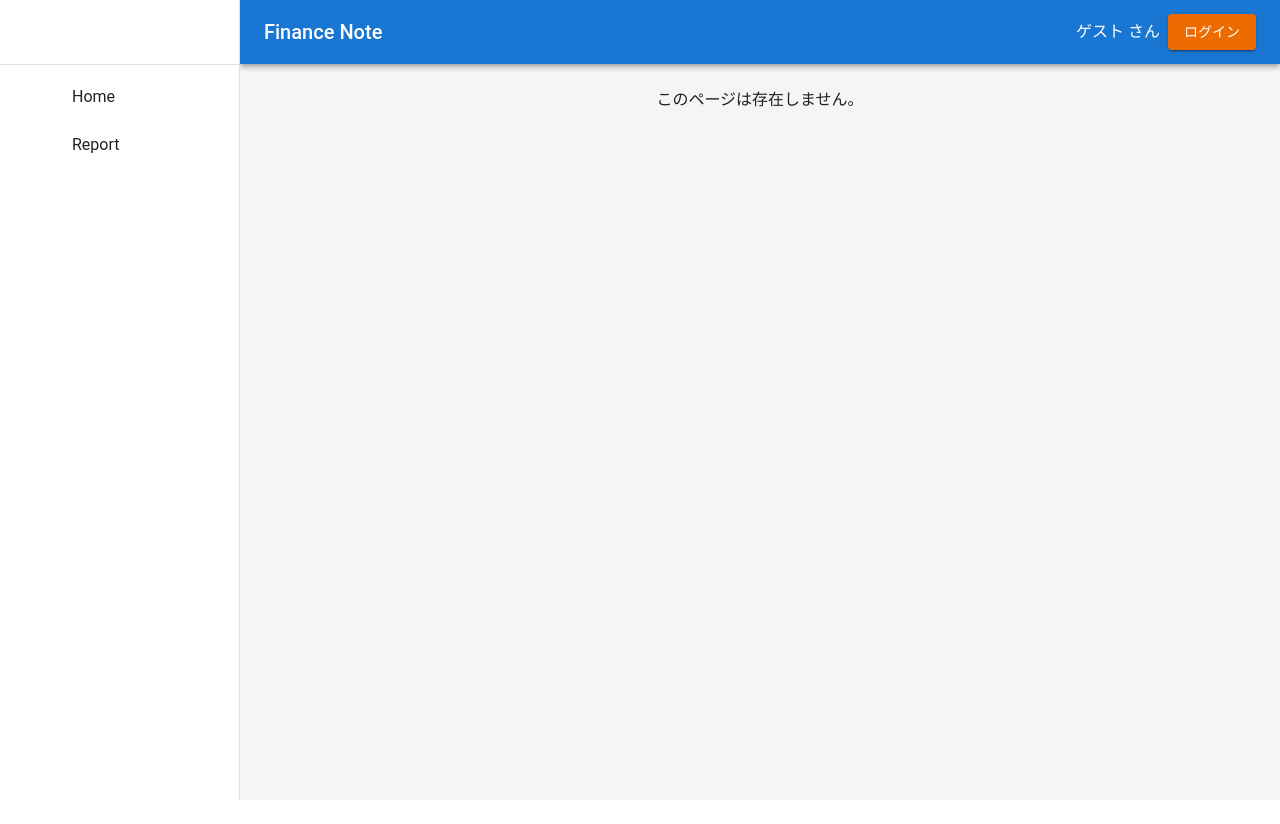
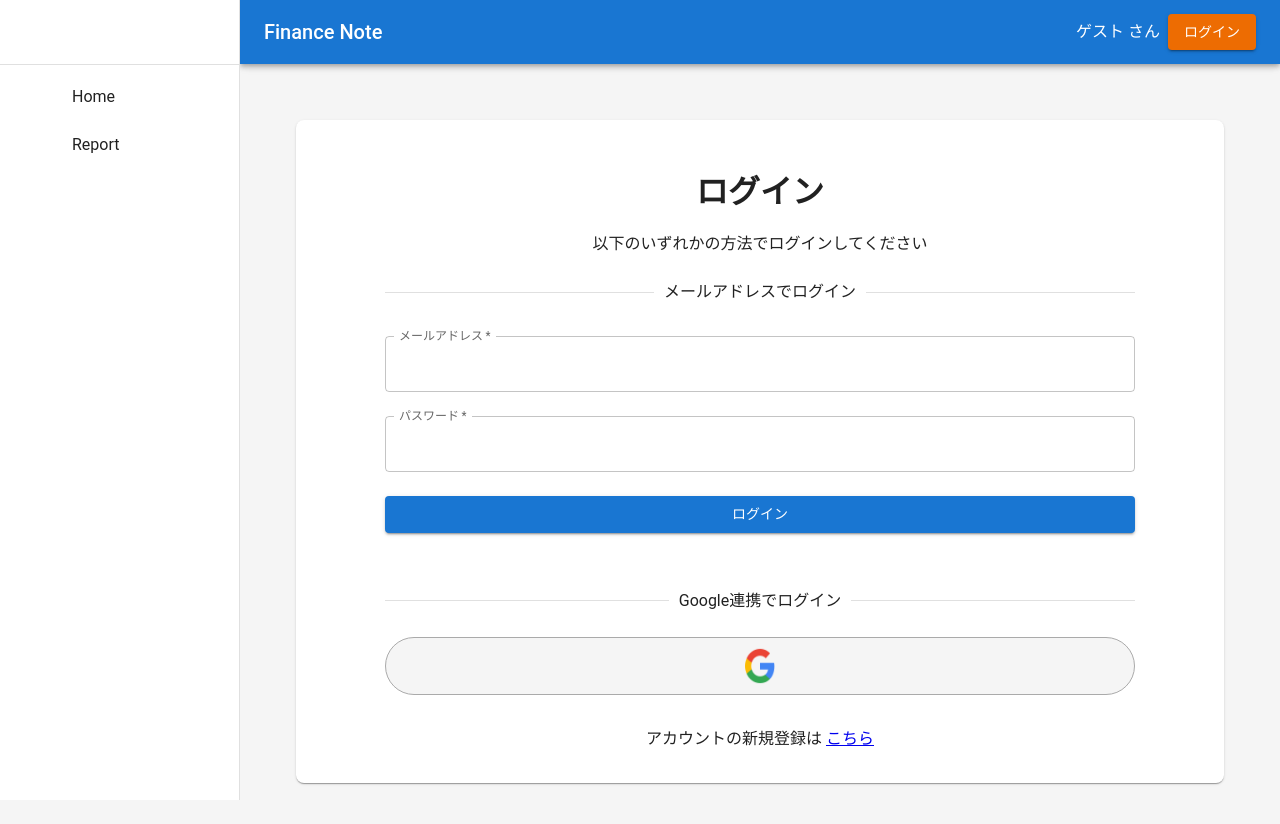
Before and after one commit to kousuke-yamada/finance-note, a React app: page /signin in a window 1280 px wide. Shown: the top 824 px of the page. Before the commit the page ends 800 px from the top, so only its background shows below. Built offline with nearby package versions, Linux system fonts and the light colour scheme; no server answers; the database is empty; some icons are missing; the HTML template or start-up script is replaced by a standard one.

Commit message:
リンクの記述を修正 ➡︎ muiのLinkタグは、ページ遷移が発生してしまい、SPAとして不適切。vercelにデプロイした際にエラーとなる。

```diff
--- a/src/App.tsx
+++ b/src/App.tsx
@@ -21,10 +21,10 @@ import { auth, db } from "./firebase";
 import { format } from "date-fns";
 import { formatMonth } from "./utils/formatting";
 import { Schema } from "./validations/schema";
-import Login from "./pages/SignIn";
 import { useAuthState } from "react-firebase-hooks/auth";
 import { FlashMessageProvider } from "./contexts/FlashMessageContext";
 import SignUp from "./pages/SignUp";
+import SignIn from "./pages/SignIn";
 
 function App() {
   function isFireStoreError(
@@ -79,10 +79,8 @@ function App() {
 
   // 取引を保存する処理
   const handleSaveTransaction = async (transaction: Schema) => {
-    // console.log("送信データ", transaction);
     try {
       // fireStoreにデータを保存
-      // Add a new document with a generated id.
       const docRef = await addDoc(
         collection(db, "users", uid, "Transactions"),
         transaction
@@ -195,7 +193,7 @@ function App() {
                   />
                 }
               />
-              <Route path="/login" element={<Login />} />
+              <Route path="/signin" element={<SignIn />} />
               <Route path="/signup" element={<SignUp />} />
               <Route path="*" element={<NoMatch />} />
             </Route>
--- a/src/components/layout/AppLayout.tsx
+++ b/src/components/layout/AppLayout.tsx
@@ -52,7 +52,7 @@ export default function AppLayout() {
       showFlashMessage("ログアウトしました", "success");
 
       // ②  Loginページへ遷移
-      navigate("/login");
+      navigate("/signin");
     } catch (error) {
       console.error("ログアウトに失敗しました", error);
       showFlashMessage("ログアウトに失敗しました", "error");
@@ -139,7 +139,7 @@ function GuestModeHeader() {
       {/* ログインボタン */}
       <Button
         component={Link}
-        to="/login"
+        to="/signin"
         color={"warning"}
         variant="contained"
         sx={{ ml: 1 }}
--- a/src/pages/SignIn.tsx
+++ b/src/pages/SignIn.tsx
@@ -15,13 +15,12 @@ import {
   ButtonGroup,
   Divider,
   IconButton,
-  Link,
   Stack,
   TextField,
   Toolbar,
   Typography,
 } from "@mui/material";
-import { NavLink, useNavigate } from "react-router-dom";
+import { Link, NavLink, useNavigate } from "react-router-dom";
 import {
   addDoc,
   collection,
@@ -212,111 +211,10 @@ const SignIn = () => {
       <GoogleAuth />
 
       <Typography sx={{ mt: 4 }} fontWeight={"fontWeightMedium"}>
-        アカウントの新規登録は <Link href="/signup">こちら</Link>
+        アカウントの新規登録は <Link to="/signup">こちら</Link>
       </Typography>
     </Box>
   );
 };
 
 export default SignIn;
-
-// // ログインボタン
-// export const SignInButton = () => {
-//   const navigate = useNavigate();
-//   const { showFlashMessage } = useFlashMessage();
-
-//   await userGoogleLogin();
-
-//   // Googleログイン処理
-//   // const handleGoogleLogin = async (): Promise<void> => {
-//   //   try {
-//   //     // ① firebase Authenticationへ、Googleログイン
-//   //     const result = await signInWithPopup(auth, provider);
-//   //     const loggedInUser = result.user;
-
-//   //     console.log("ログイン成功", loggedInUser);
-
-//   //     // ② Firestore Databaseへユーザー情報を設定
-//   //     await handleUserData(loggedInUser);
-//   //     console.log("②まで完了", loggedInUser.uid);
-
-//   //     showFlashMessage("ログインに成功しました", "success");
-
-//   //     // ③ Homeページへ遷移
-//   //     navigate("/");
-//   //   } catch (error) {
-//   //     console.error("ログイン失敗", error);
-//   //     showFlashMessage("ログインに失敗しました", "error");
-//   //   } finally {
-//   //   }
-//   // };
-
-//   // ユーザー情報設定処理（新規/既存ユーザー判定）
-//   // const handleUserData = async (user: User): Promise<void> => {
-//   //   try {
-//   //     const userDocRef = doc(db, "users", user.uid);
-//   //     console.log("ログインしようとしているユーザーID", user.uid);
-
-//   //     const userDocSnap = await getDoc(userDocRef);
-
-//   //     if (userDocSnap.exists()) {
-//   //       console.log("ドキュメントあり");
-//   //       // 既存ユーザーの場合 ： ログイン時刻を更新
-//   //       console.log("既存ユーザー", user.uid);
-
-//   //       await updateDoc(userDocRef, {
-//   //         lastLoginAt: serverTimestamp(),
-//   //       });
-//   //       console.log("ログイン時刻を更新");
-//   //     } else {
-//   //       // 新規ユーザーの場合 ： ドキュメントを新規作成
-//   //       console.log("新規ユーザー", user.uid);
-
-//   //       const newUserData: UserData = {
-//   //         uid: user.uid,
-//   //         displayName: user.displayName,
-//   //         email: user.email,
-//   //         provider: "google",
-//   //         photoURL: user.photoURL,
-//   //         createAt: serverTimestamp(),
-//   //         lastLoginAt: serverTimestamp(),
-//   //       };
-//   //       await setDoc(userDocRef, newUserData);
-//   //       console.log("新規ユーザーのドキュメント追加");
-//   //     }
-//   //   } catch (error) {
-//   //     console.error("ユーザーデータ処理エラー", error);
-//   //   }
-//   // };
-
-//   return (
-//     <Button
-//       onClick={handleGoogleLogin}
-//       variant="outlined"
-//       sx={{
-//         width: { xs: "100%", lg: 750 },
-//         borderRadius: "50px", // 丸枠
-//         backgroundColor: "#f5f5f5", // グレー背景
-//         border: "1px solid #aaa", // 濃いグレー枠
-//         color: "black",
-//         textTransform: "none",
-//         mx: "auto",
-//         px: 2,
-//         py: 1,
-//         "&:hover": {
-//           backgroundColor: "#e0e0e0",
-//         },
-//       }}
-//     >
-//       <Typography
-//         component="img"
-//         src="/google_mark.png"
-//         alt="Google logo"
-//         sx={{
-//           width: 40,
-//           height: 40,
-//         }}
-//       ></Typography>
-//     </Button>
-//   );
-// };
--- a/src/pages/SignUp.tsx
+++ b/src/pages/SignUp.tsx
@@ -2,7 +2,6 @@ import {
   Box,
   Button,
   Divider,
-  Link,
   Stack,
   TextField,
   Typography,
@@ -15,7 +14,7 @@ import { zodResolver } from "@hookform/resolvers/zod";
 
 import { getAuthErrorMessage, userEmailSignUp } from "../utils/auth";
 import { useFlashMessage } from "../contexts/FlashMessageContext";
-import { useNavigate } from "react-router-dom";
+import { Link, useNavigate } from "react-router-dom";
 import { FirebaseError } from "firebase/app";
 import GoogleAuth from "../components/common/GoogleAuth";
 
@@ -228,7 +227,7 @@ const SignUp = () => {
       <GoogleAuth />
 
       <Typography sx={{ mt: 4 }} fontWeight={"fontWeightMedium"}>
-        アカウントをお持ちの方は <Link href="/login">こちら</Link>
+        アカウントをお持ちの方は <Link to="/signin">こちら</Link>
       </Typography>
     </Box>
   );
```
